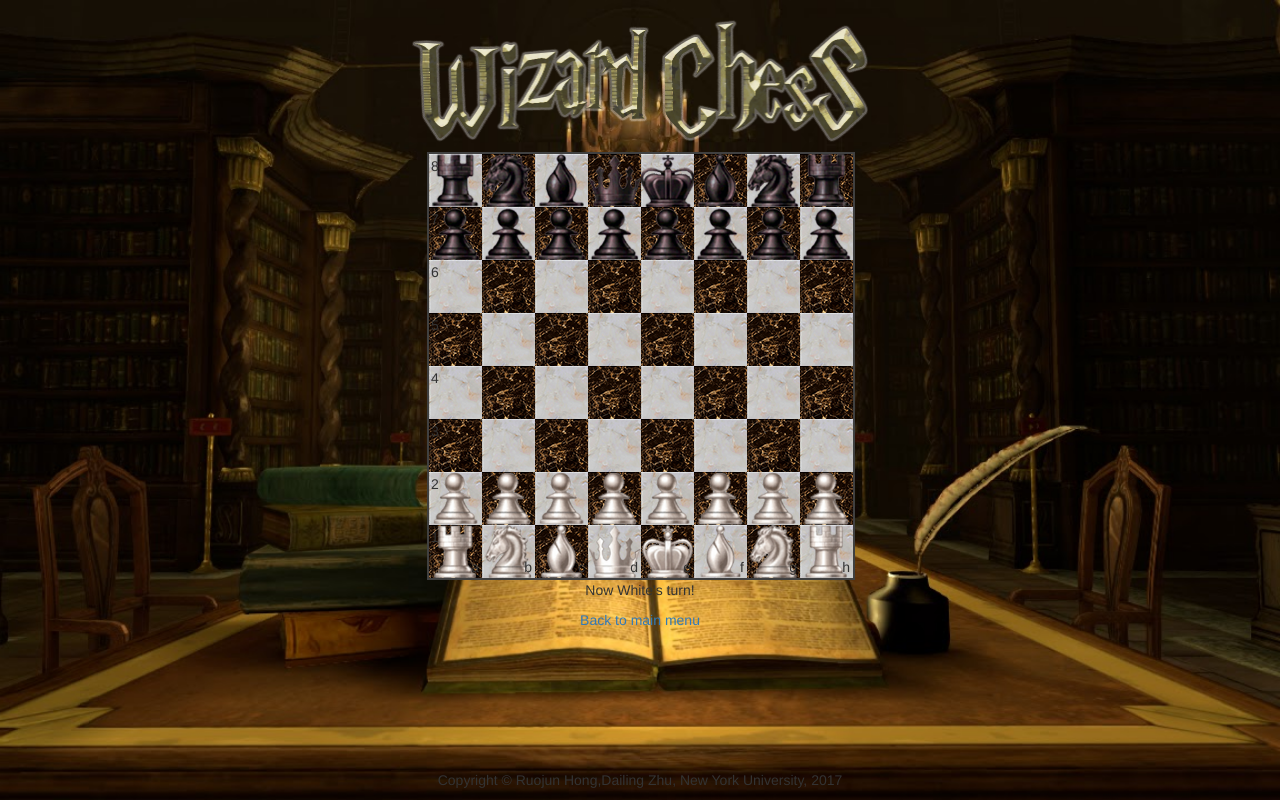
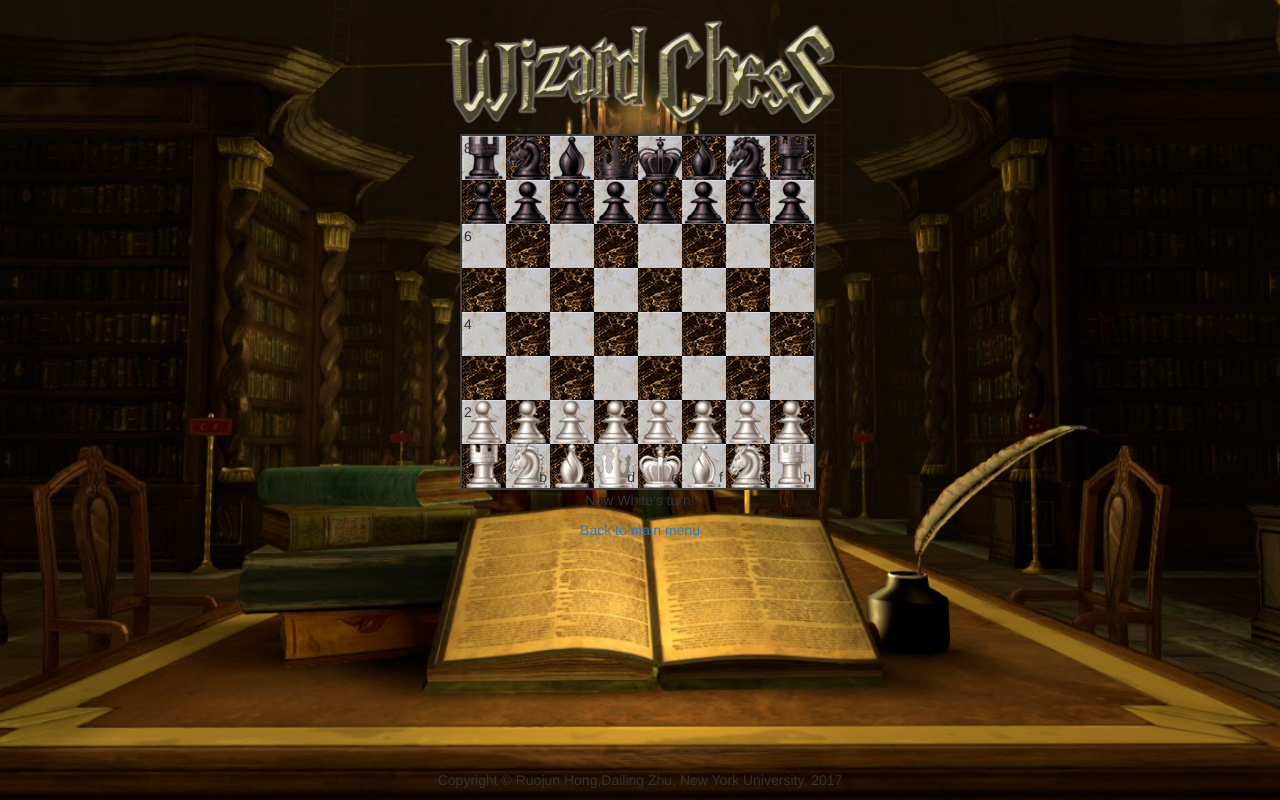
Before and after one commit to RuojunHong/WizardChess, a plain HTML site: page multiple.html in a window 1280 px wide. Drawn offline with nearby package versions, Linux system fonts and the light colour scheme.

Commit message:
adjust width

```diff
--- a/multiple.html
+++ b/multiple.html
@@ -36,8 +36,8 @@
 <body>
 <div class="bg">
 <div class="container text-center">
-<h1><img src="src/img/img_title.png" alt="Wizard Chess" style="width: 40%"></h1>
-<div id="board" class="container text-center" style="width: 40%"></div>
+<h1><img src="src/img/img_title.png" alt="Wizard Chess" style="width: 390px"></h1>
+<div id="board" class="container text-center" style="width: 390px"></div>
 <p><span id="status"></span></p>
 
 <script src="src/js/json3.min.js"></script>
```
Also changed, not shown: index.html (+1 -1 lines), single.html (+2 -2 lines).
